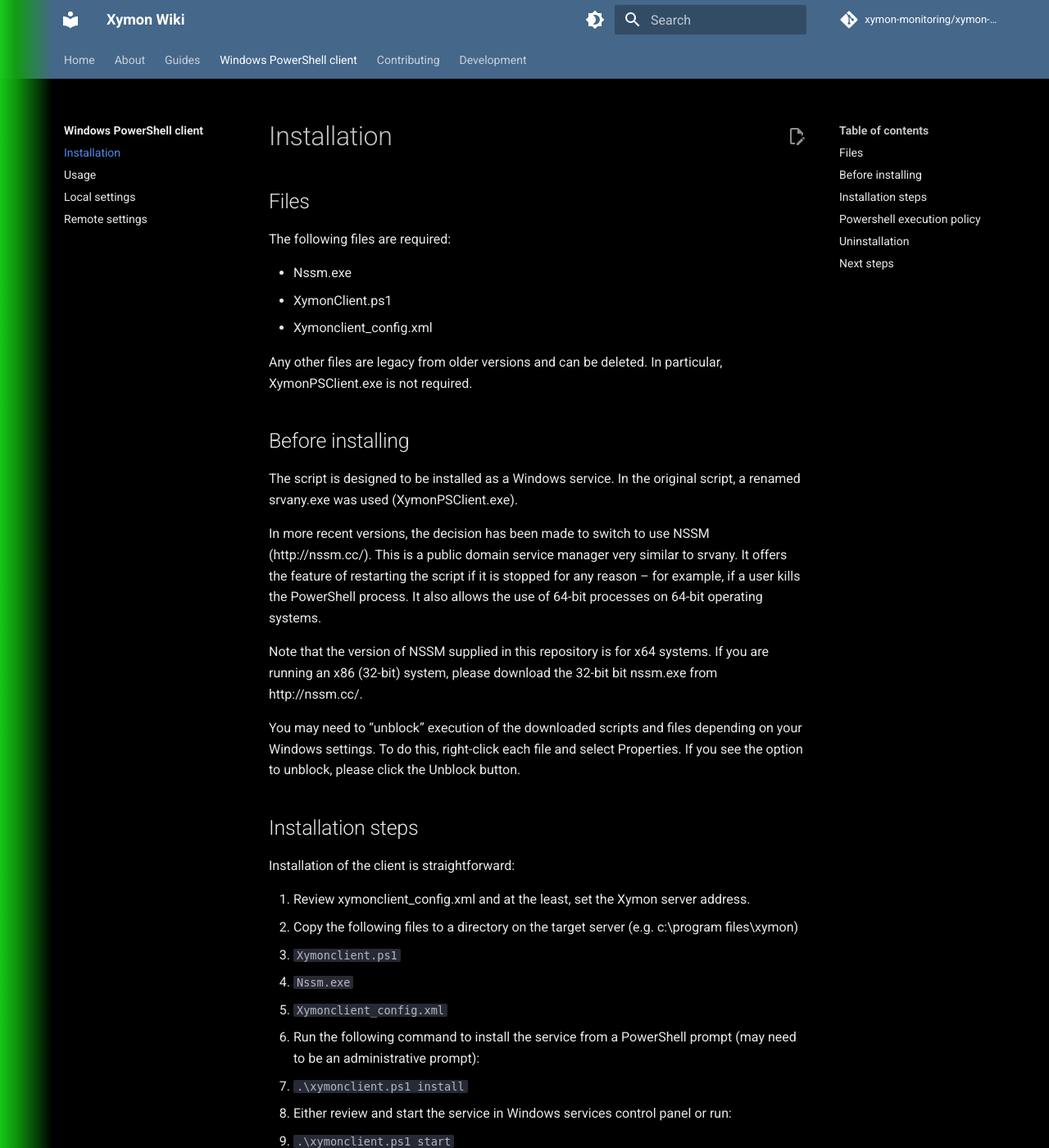
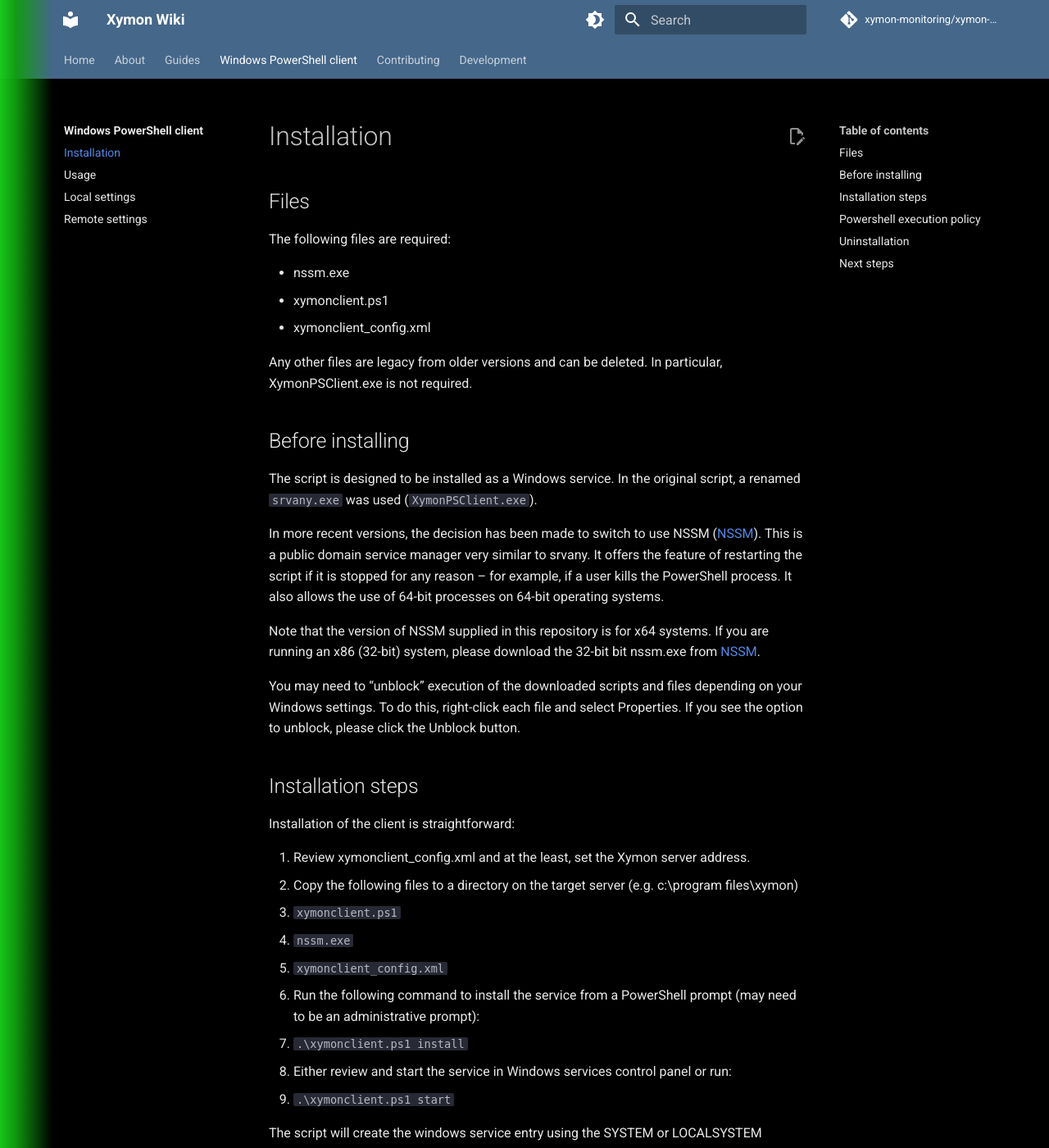
Before and after one commit to xymon-monitoring/xymon-wiki, an MkDocs documentation site: the page built from docs/clients/windows-powershell/installation.md, in a window 1280 px wide and 1400 px high. Shown: the whole window at 82% size. Built offline with MkDocs 1.6.1 and Material for MkDocs 9.7.7, drawn with Linux system fonts in a browser that asks for light colours; comment, search, counter and statistics services are not loaded; some of the changed lines change nothing that is shown.

Commit message:
Update file names to lowercase in installation.md

```diff
--- a/docs/clients/windows-powershell/installation.md
+++ b/docs/clients/windows-powershell/installation.md
@@ -4,19 +4,19 @@
 
 The following files are required:
 
-* Nssm.exe
-* XymonClient.ps1
-* Xymonclient_config.xml
+* nssm.exe
+* xymonclient.ps1
+* xymonclient_config.xml
 
 Any other files are legacy from older versions and can be deleted. In particular, XymonPSClient.exe is not required.
 
 ## Before installing
 
-The script is designed to be installed as a Windows service. In the original script, a renamed srvany.exe was used (XymonPSClient.exe).
+The script is designed to be installed as a Windows service. In the original script, a renamed `srvany.exe` was used (`XymonPSClient.exe`).
 
-In more recent versions, the decision has been made to switch to use NSSM (http://nssm.cc/). This is a public domain service manager very similar to srvany. It offers the feature of restarting the script if it is stopped for any reason – for example, if a user kills the PowerShell process. It also allows the use of 64-bit processes on 64-bit operating systems.
+In more recent versions, the decision has been made to switch to use NSSM ([NSSM](http://nssm.cc/)). This is a public domain service manager very similar to srvany. It offers the feature of restarting the script if it is stopped for any reason – for example, if a user kills the PowerShell process. It also allows the use of 64-bit processes on 64-bit operating systems.
 
-Note that the version of NSSM supplied in this repository is for x64 systems. If you are running an x86 (32-bit) system, please download the 32-bit bit nssm.exe from http://nssm.cc/.
+Note that the version of NSSM supplied in this repository is for x64 systems. If you are running an x86 (32-bit) system, please download the 32-bit bit nssm.exe from [NSSM](http://nssm.cc/).
 
 You may need to “unblock” execution of the downloaded scripts and files depending on your Windows settings. To do this, right-click each file and select Properties. If you see the option to unblock, please click the Unblock button.
 
@@ -26,9 +26,9 @@
 
 1. Review xymonclient_config.xml and at the least, set the Xymon server address.
 1. Copy the following files to a directory on the target server (e.g. c:\program files\xymon)
-   * `Xymonclient.ps1`
-   * `Nssm.exe`
-   * `Xymonclient_config.xml`
+   * `xymonclient.ps1`
+   * `nssm.exe`
+   * `xymonclient_config.xml`
 1. Run the following command to install the service from a PowerShell prompt (may need to be an administrative prompt):
    * `.\xymonclient.ps1 install`
 1. Either review and start the service in Windows services control panel or run:
```
